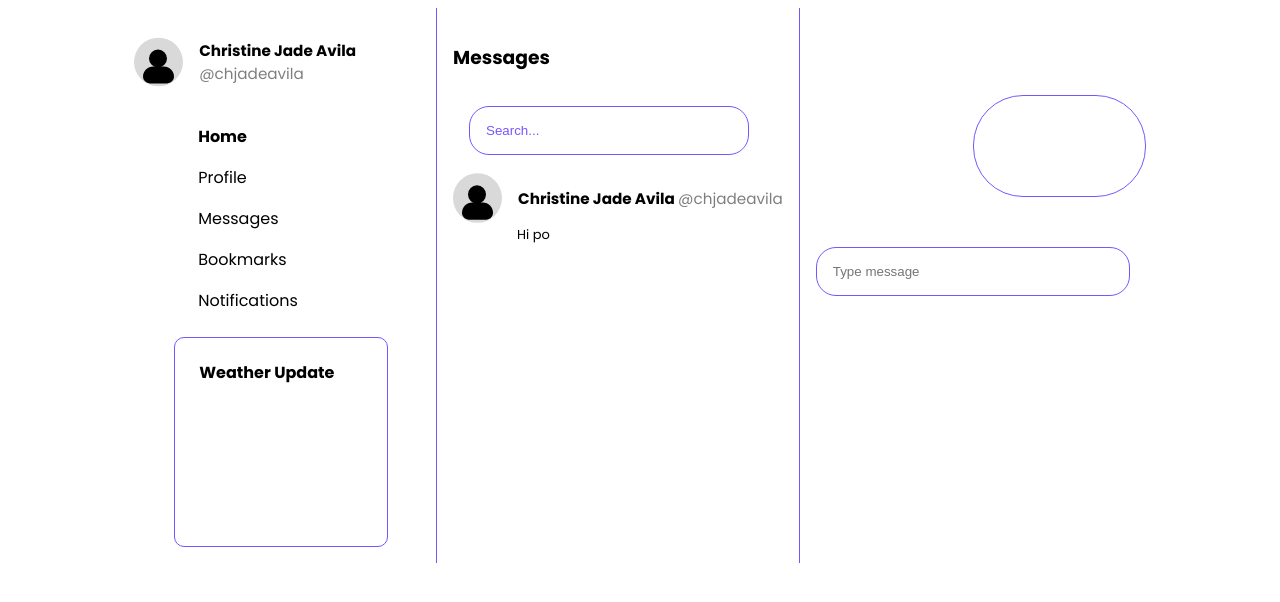
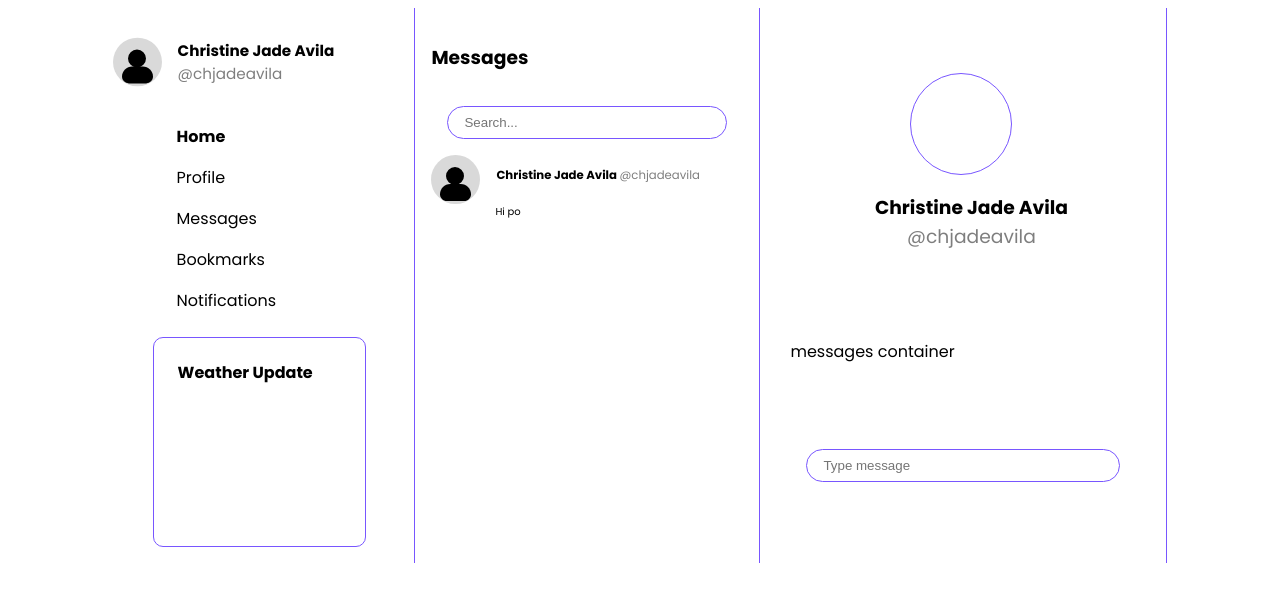
Before and after one commit to christineJadeAvila/Tweeter-theme, a plain HTML site: page messages.html in a window 1280 px wide. Drawn offline with Linux system fonts and the light colour scheme.

Commit message:
minor changes

```diff
--- a/home.css
+++ b/home.css
@@ -27,7 +27,7 @@ hr {
 #post--area {
     resize: none;
     height: 181px;
-    width: 318px;;
+    width: 318px;
 
     color: var(--main-color);
     font-family: var(--main-font);
--- a/messages.css
+++ b/messages.css
@@ -2,10 +2,12 @@
 
 #messages-lists {
     margin: 1rem;
+
 }
 
 #chatmates {
-    font-size:  small ;
+    font-size: x-small ;
+
 }
 .user--messages {
     margin-left: 4rem;
@@ -16,9 +18,11 @@
 
 .profile--photo {
     border: 1px solid var(--main-color);
-    margin: 25% 0% 10% 50%;
-    border-radius: 50px;
-    padding: 50px;
+    border-radius: 50%;
+    height: 100px;
+    width: 100px;
+
+    margin-left: 7.5rem;
 
 }
 
@@ -28,5 +32,34 @@
 
         width: 280px;
         margin: 1rem;
-        padding: 1rem;
+        padding: 0.5rem 1rem 0.5rem 1rem;
 }
+
+#m-search {
+    border: 0.5px solid var(--main-color);
+    border-radius: 20px;
+
+    width: 280px;
+    margin: 1rem;
+    padding: 0.5rem 1rem 0.5rem 1rem;
+}
+
+.m-user--header {
+    display: flex;
+    flex-direction: column;
+
+    text-align: center;
+
+
+}
+
+#messages--section {
+    border-left: 0.5px solid var(--main-color);
+    border-right: 0.5px solid var(--main-color);;
+    display: flex;
+    flex-direction: column;
+
+    justify-content: space-around;
+
+    padding: 30px;
+}
--- a/messages.html
+++ b/messages.html
@@ -34,7 +34,7 @@
             <section id="messages-lists">
                 <h3>Messages</h3>
                 <form action="">
-                    <input id="search" type="search" placeholder="Search...">
+                    <input id="m-search" type="search" placeholder="Search...">
                 </form>
                 <div id="chatmates">
                     <div class="cmates">
@@ -50,13 +50,14 @@
             </section>
 
         <!-- third container -->
-            <section id="query--section">
-               <div class="profile--photo">
-
+            <section id="messages--section">
+               <div class="m-user--header">
+                    <div class="profile--photo"></div>
+                    <h1 id="name"><b>Christine Jade Avila </b><br><span id="username">@chjadeavila</span></h1>
                </div>
 
                <div class="messages--container">
-
+                    messages container
                </div>
 
                <form action="">
```
